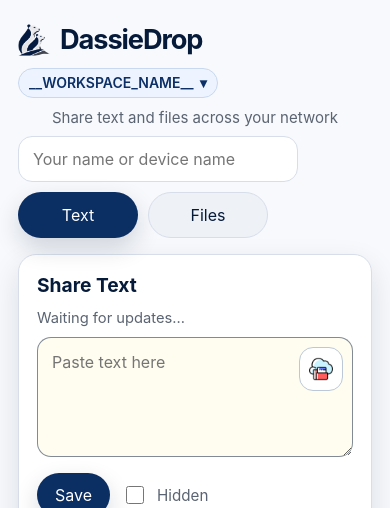
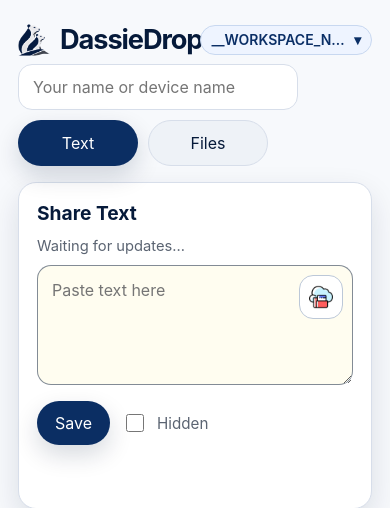
Before and after one commit to vossie/LanDrop, a Python web app: template templates/index.html in a window 390 px wide. Shown: the top 508 px of the page. Run offline with Jinja, Linux system fonts and the light colour scheme; the template is opened without the code that fills it, so the values that code supplies are empty.

Commit message:
Keep workspace button aligned on mobile

```diff
--- a/assets/app.css
+++ b/assets/app.css
@@ -46,11 +46,18 @@
   flex-wrap: nowrap;
   width: 100%;
 }
+.hero-title-row-workspace {
+  display: grid;
+  grid-template-columns: auto minmax(0, 1fr) auto;
+  align-items: center;
+  column-gap: 12px;
+}
 .hero-brand-row {
   display: inline-flex;
   align-items: center;
   gap: 12px;
   flex: 0 0 auto;
+  min-width: 0;
 }
 .hero-mark {
   display: block;
@@ -95,6 +102,9 @@
   padding-top: 0;
   white-space: nowrap;
   text-align: right;
+}
+.hero-title-row-workspace .subhead {
+  text-align: center;
 }
 .hero-input-row {
   flex: 0 1 280px;
@@ -190,6 +200,16 @@
   transition: background 120ms ease, color 120ms ease, border-color 120ms ease;
   cursor: pointer;
   align-self: center;
+  margin-left: auto;
+  flex: 0 0 auto;
+  max-width: 100%;
+}
+.workspace-pill-label {
+  display: inline-block;
+  min-width: 0;
+  overflow: hidden;
+  text-overflow: ellipsis;
+  white-space: nowrap;
 }
 .workspace-pill:hover {
   background: #e2edff;
@@ -807,9 +827,15 @@
     flex-wrap: wrap;
     gap: 10px 12px;
   }
+  .hero-title-row-workspace {
+    display: grid;
+    grid-template-columns: minmax(0, 1fr) auto;
+    align-items: center;
+    column-gap: 10px;
+  }
   .hero-brand-row {
     width: 100%;
-    flex-wrap: wrap;
+    flex-wrap: nowrap;
   }
   .hero-mark {
     width: 32px;
@@ -824,6 +850,10 @@
     white-space: normal;
     margin-left: 0;
     text-align: center;
+  }
+  .workspace-pill {
+    margin-left: 0;
+    max-width: min(44vw, 180px);
   }
   .hero-input-row {
     flex-basis: 100%;
--- a/templates/index.html
+++ b/templates/index.html
@@ -12,24 +12,21 @@
   <section class="hero">
     <div class="hero-top">
       <div class="hero-copy">
-        <div class="hero-title-row">
+        <div class="hero-title-row hero-title-row-workspace">
           <div class="hero-brand-row">
             <a class="hero-brand-link" href="https://github.com/vossie/DassieDrop" target="_blank" rel="noreferrer">
               <img class="hero-mark" src="/assets/DassieDrop-dassie-icon.png" alt="">
               <span class="hero-title-text">DassieDrop</span>
             </a>
+          </div>
           <a
             class="workspace-pill"
             href="/workspaces"
             aria-label="Current workspace: __WORKSPACE_NAME__"
             title="Current workspace: __WORKSPACE_NAME__"
           >
-              __WORKSPACE_NAME__ <span aria-hidden="true">▾</span>
+            <span class="workspace-pill-label">__WORKSPACE_NAME__</span><span aria-hidden="true">▾</span>
           </a>
-          </div>
-          <p class="subhead">
-            Share text and files across your network
-          </p>
         </div>
         <h1 class="sr-only">DassieDrop</h1>
       </div>
--- a/templates/workspaces.html
+++ b/templates/workspaces.html
@@ -17,9 +17,6 @@
             <img class="hero-mark" src="/assets/DassieDrop-dassie-icon.png" alt="">
             <span class="hero-title-text">DassieDrop</span>
           </a>
-          <p class="subhead">
-            Choose a workspace or create a new one
-          </p>
         </div>
         <h1 class="sr-only">DassieDrop Workspaces</h1>
       </div>
```
Also changed, not shown: test_app.py (+4 -4 lines). Lines whose indentation alone changed are shown as unchanged.
